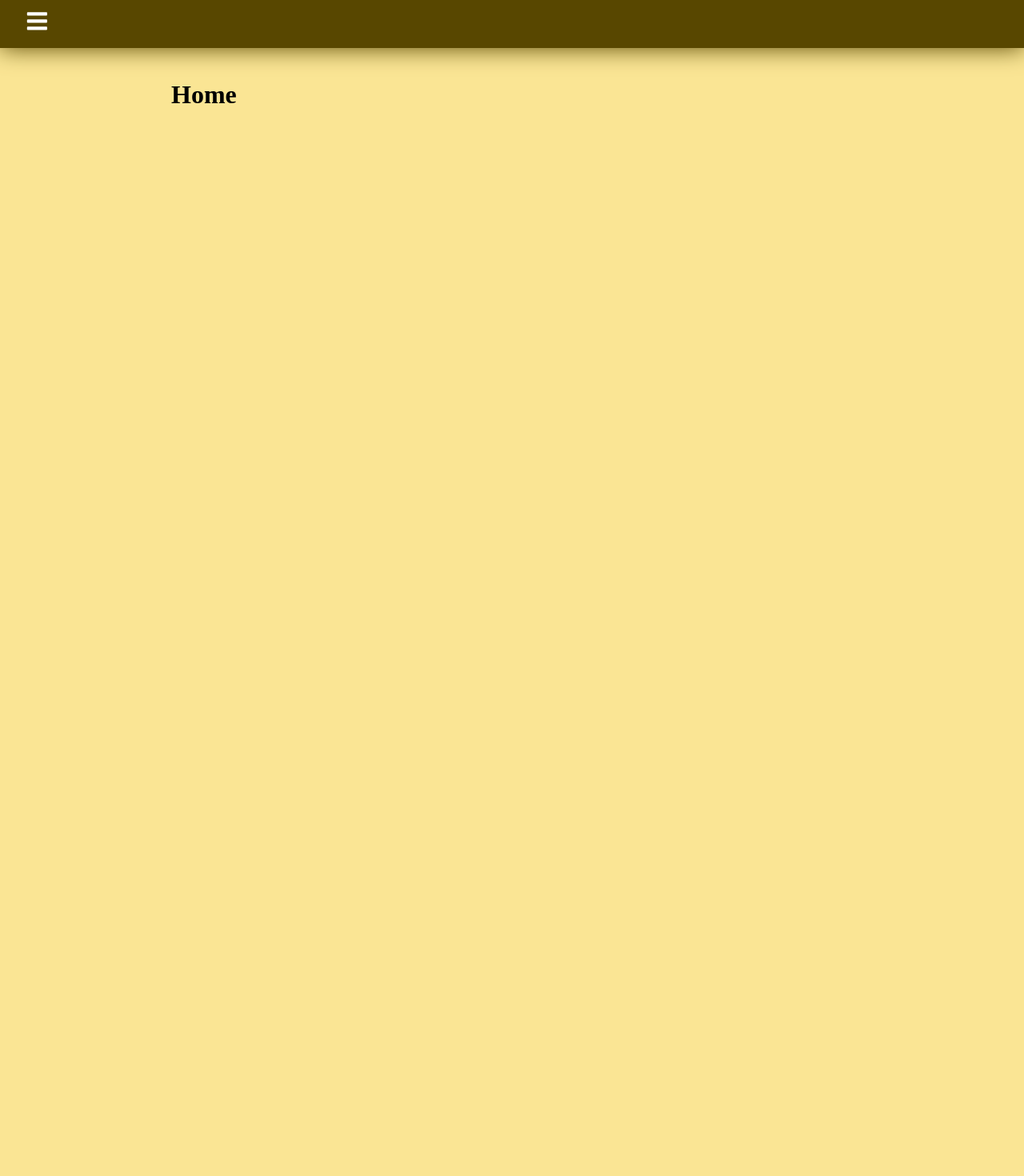
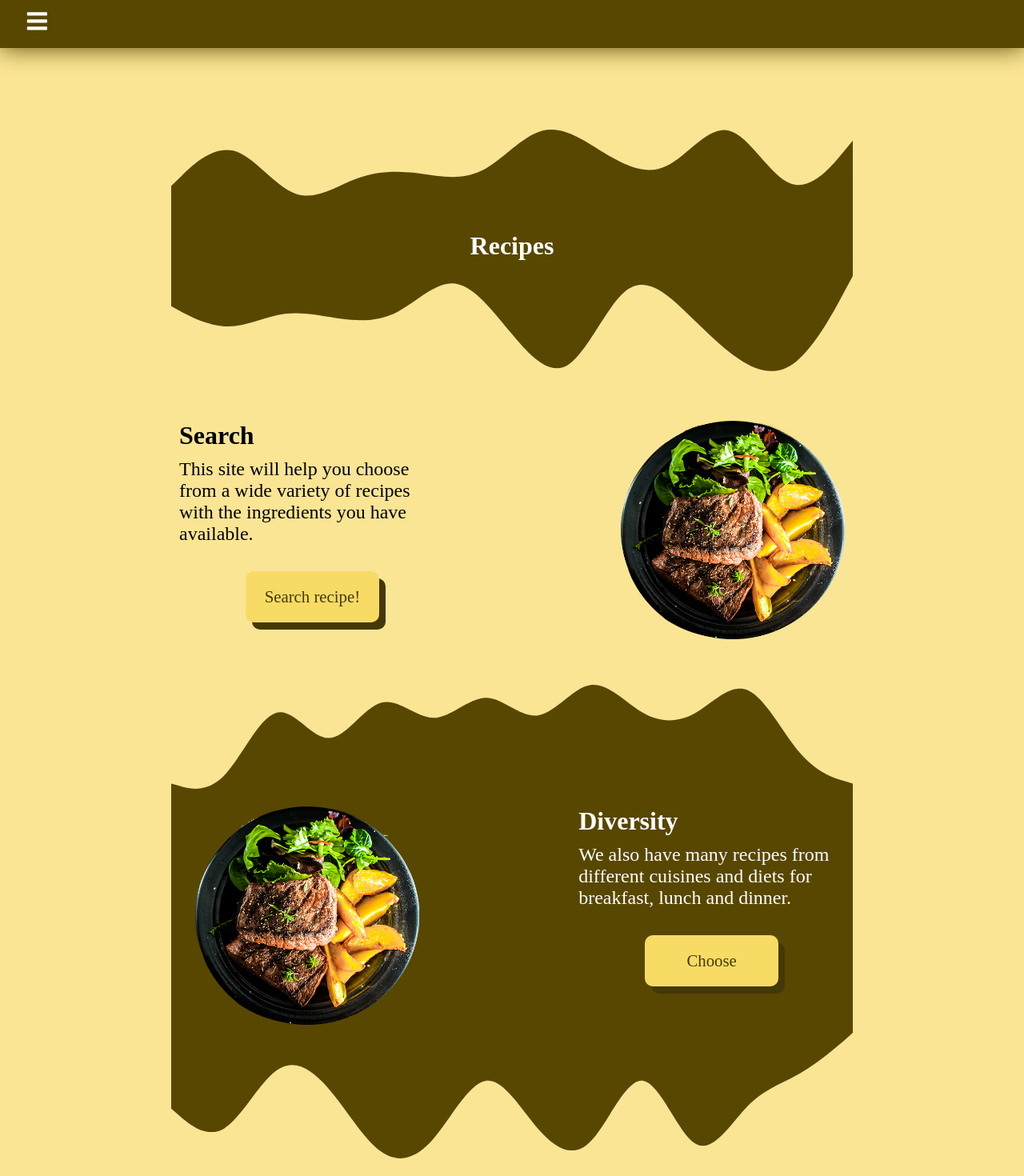
Before and after one commit to VolodymyrNazaryshyn/RecipePlanner-front-end, a React (Create React App) app in the folder recipe-planner-front-end/: page / in a window 1280 px wide. Shown: the top 1470 px of the page at 80% size. Before the commit the page ends 800 px from the top, so only its background shows below. Built offline with nearby package versions, Linux system fonts and the light colour scheme; the HTML template or start-up script is replaced by a standard one; a web font is replaced by a local one.

Commit message:
Home page

```diff
--- a/recipe-planner-front-end/src/css/UserServiceStyles.css
+++ b/recipe-planner-front-end/src/css/UserServiceStyles.css
@@ -174,6 +174,19 @@
 
 .error-box textarea:focus {
     outline: none;
+}
+
+.login-btn {
+    margin-top: 10px;
+    text-align: center;
+}
+
+.login-btn a {
+    color: white;
+}
+
+.login-btn a:hover {
+    color: rgb(255, 196, 0);
 }
 
 /* ------------- Login Page ------------- */
--- /dev/null
+++ b/recipe-planner-front-end/src/css/home.css
@@ -0,0 +1,78 @@
+/* .home {
+
+} */
+
+.div-svg {
+    display: flex;
+    flex-direction: column;
+    margin: 0px;
+    padding: 0px;
+}
+
+.home-info-box {
+    display: flex;
+    justify-content: space-between;
+    padding: 10px;
+}
+
+.home-main-info {
+    display: flex;
+    flex-direction: column;
+}
+
+h2.info-title {
+    font-size: 200%;
+    margin-bottom: 10px;
+}
+
+p.info-text {
+    font-size: 150%;
+}
+
+.home-info {
+    width: 40%;
+}
+
+button.redirect-to-page-btn {
+    width: 50%;
+    display: block;
+    margin: auto;
+    margin-top: 10%;
+    padding: 20px;
+    border-radius: 10px;
+    border: none;
+    font-size: 130%;
+    background-color: #f8db64;
+    color: #443806;
+    box-shadow: 8px 9px #443806;
+}
+
+button.redirect-to-page-btn:hover {
+    background-color: #eed056;
+}
+
+button.redirect-to-page-btn:active {
+    background-color: #ccb452;
+    box-shadow: 4px 5px #443806;
+    transform: translateY(4px);
+}
+
+.home-main-info div:nth-of-type(even) {
+    background-color: #584700;
+    color: rgb(255, 255, 255);
+}
+
+.home-title {
+    text-align: center;
+    margin: 0px;
+    padding: 0px;
+    background-color: #584700;
+    color: rgb(255, 255, 255);
+}
+
+img.home-box-img {
+    padding-left: 20px;
+    width: 300px;
+    background-color: none;
+    border-radius: 3px;
+}
--- a/recipe-planner-front-end/src/pages/Home.jsx
+++ b/recipe-planner-front-end/src/pages/Home.jsx
@@ -1,9 +1,53 @@
 import React from 'react'
+import '../css/home.css'
+import { useNavigate } from 'react-router-dom'
 
 function Home() {
+
+  let navigate = useNavigate()
+
+  const switchToRecipeMaker = () => {
+    if (localStorage.getItem('userid') === null) {
+        return navigate("/registration")
+    }
+    navigate('/add-recipe')
+  }
+
   return (
     <div className='home'>
-        <h1>Home</h1>
+      <div className='div-svg'>
+        <svg xmlns="http://www.w3.org/2000/svg" viewBox="0 0 1440 320"><path fill="#584700" fill-opacity="1" d="M0,224L21.8,202.7C43.6,181,87,139,131,149.3C174.5,160,218,224,262,240C305.5,256,349,224,393,208C436.4,192,480,192,524,197.3C567.3,203,611,213,655,192C698.2,171,742,117,785,106.7C829.1,96,873,128,916,154.7C960,181,1004,203,1047,181.3C1090.9,160,1135,96,1178,106.7C1221.8,117,1265,203,1309,218.7C1352.7,235,1396,181,1418,154.7L1440,128L1440,320L1418.2,320C1396.4,320,1353,320,1309,320C1265.5,320,1222,320,1178,320C1134.5,320,1091,320,1047,320C1003.6,320,960,320,916,320C872.7,320,829,320,785,320C741.8,320,698,320,655,320C610.9,320,567,320,524,320C480,320,436,320,393,320C349.1,320,305,320,262,320C218.2,320,175,320,131,320C87.3,320,44,320,22,320L0,320Z"></path></svg>
+        <h1 className='home-title'>Recipes</h1>
+        <svg xmlns="http://www.w3.org/2000/svg" viewBox="0 0 1440 320"><path fill="#584700" fill-opacity="1" d="M0,96L20,106.7C40,117,80,139,120,138.7C160,139,200,117,240,112C280,107,320,117,360,122.7C400,128,440,128,480,106.7C520,85,560,43,600,48C640,53,680,107,720,154.7C760,203,800,245,840,218.7C880,192,920,96,960,64C1000,32,1040,64,1080,101.3C1120,139,1160,181,1200,208C1240,235,1280,245,1320,213.3C1360,181,1400,107,1420,69.3L1440,32L1440,0L1420,0C1400,0,1360,0,1320,0C1280,0,1240,0,1200,0C1160,0,1120,0,1080,0C1040,0,1000,0,960,0C920,0,880,0,840,0C800,0,760,0,720,0C680,0,640,0,600,0C560,0,520,0,480,0C440,0,400,0,360,0C320,0,280,0,240,0C200,0,160,0,120,0C80,0,40,0,20,0L0,0Z"></path></svg>
+      </div>
+      <div className='home-main-info'>
+        <div className='home-info-box'>
+          <div className='home-info'>
+            <h2 className='info-title'>Search</h2>
+            <p className='info-text'>This site will help you choose from a wide variety of recipes with the ingredients you have available.</p>
+            <button className='redirect-to-page-btn' onClick={() => navigate(`/recipe-filter`)} >Search recipe!</button>
+          </div>
+          <img className='home-box-img' src='./img/food.png'></img>
+        </div>
+        <svg xmlns="http://www.w3.org/2000/svg" viewBox="0 0 1440 320"><path fill="#584700" fill-opacity="1" d="M0,288L18.5,293.3C36.9,299,74,309,111,272C147.7,235,185,149,222,138.7C258.5,128,295,192,332,192C369.2,192,406,128,443,117.3C480,107,517,149,554,149.3C590.8,149,628,107,665,106.7C701.5,107,738,149,775,144C812.3,139,849,85,886,80C923.1,75,960,117,997,138.7C1033.8,160,1071,160,1108,138.7C1144.6,117,1182,75,1218,90.7C1255.4,107,1292,181,1329,224C1366.2,267,1403,277,1422,282.7L1440,288L1440,320L1421.5,320C1403.1,320,1366,320,1329,320C1292.3,320,1255,320,1218,320C1181.5,320,1145,320,1108,320C1070.8,320,1034,320,997,320C960,320,923,320,886,320C849.2,320,812,320,775,320C738.5,320,702,320,665,320C627.7,320,591,320,554,320C516.9,320,480,320,443,320C406.2,320,369,320,332,320C295.4,320,258,320,222,320C184.6,320,148,320,111,320C73.8,320,37,320,18,320L0,320Z"></path></svg>
+        <div className='home-info-box'>
+          <img className='home-box-img' src='./img/food.png'></img>
+          <div className='home-info'>
+            <h2 className='info-title'>Diversity</h2>
+            <p className='info-text'>We also have many recipes from different cuisines and diets for breakfast, lunch and dinner.</p>
+            <button className='redirect-to-page-btn' onClick={() => navigate(`/search`)}>Сhoose</button>
+          </div>
+        </div>
+        <svg xmlns="http://www.w3.org/2000/svg" viewBox="0 0 1440 320"><path fill="#584700" fill-opacity="1" d="M0,160L18.5,176C36.9,192,74,224,111,202.7C147.7,181,185,107,222,80C258.5,53,295,75,332,117.3C369.2,160,406,224,443,250.7C480,277,517,267,554,224C590.8,181,628,107,665,101.3C701.5,96,738,160,775,202.7C812.3,245,849,267,886,229.3C923.1,192,960,96,997,101.3C1033.8,107,1071,213,1108,234.7C1144.6,256,1182,192,1218,154.7C1255.4,117,1292,107,1329,85.3C1366.2,64,1403,32,1422,16L1440,0L1440,0L1421.5,0C1403.1,0,1366,0,1329,0C1292.3,0,1255,0,1218,0C1181.5,0,1145,0,1108,0C1070.8,0,1034,0,997,0C960,0,923,0,886,0C849.2,0,812,0,775,0C738.5,0,702,0,665,0C627.7,0,591,0,554,0C516.9,0,480,0,443,0C406.2,0,369,0,332,0C295.4,0,258,0,222,0C184.6,0,148,0,111,0C73.8,0,37,0,18,0L0,0Z"></path></svg>
+        <div className='home-info-box'>
+          <div className='home-info'>
+            <h2 className='info-title'>Create recipes!</h2>
+            <p className='info-text'>You can create your own recipes with our constructor! To go through a quick registration on our website.</p>
+            <button className='redirect-to-page-btn' onClick={() => switchToRecipeMaker()}>Registration</button>
+          </div>
+          <img className='home-box-img' src='./img/food.png'></img>
+        </div>
+      </div>
     </div>
   )
 }
--- a/recipe-planner-front-end/src/pages/Registration.jsx
+++ b/recipe-planner-front-end/src/pages/Registration.jsx
@@ -167,6 +167,9 @@ function Registration() {
                     <div className="reg-form-submit-btn">
                         <input type="submit" value="Register" />
                     </div>
+                    <div className='login-btn'>
+                        <a href="/login">Do you have an account? Sign in</a>
+                    </div>
                 </form>
             </div>
         </div>
```
